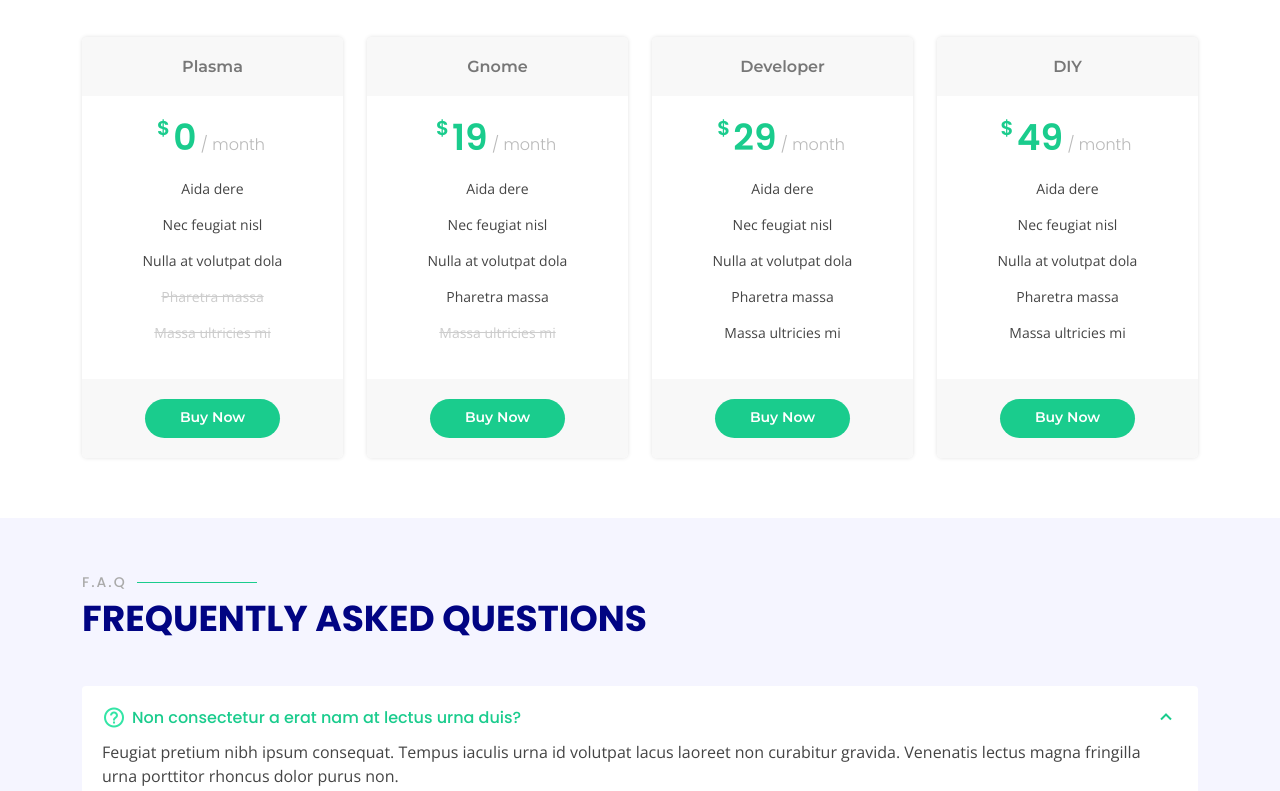
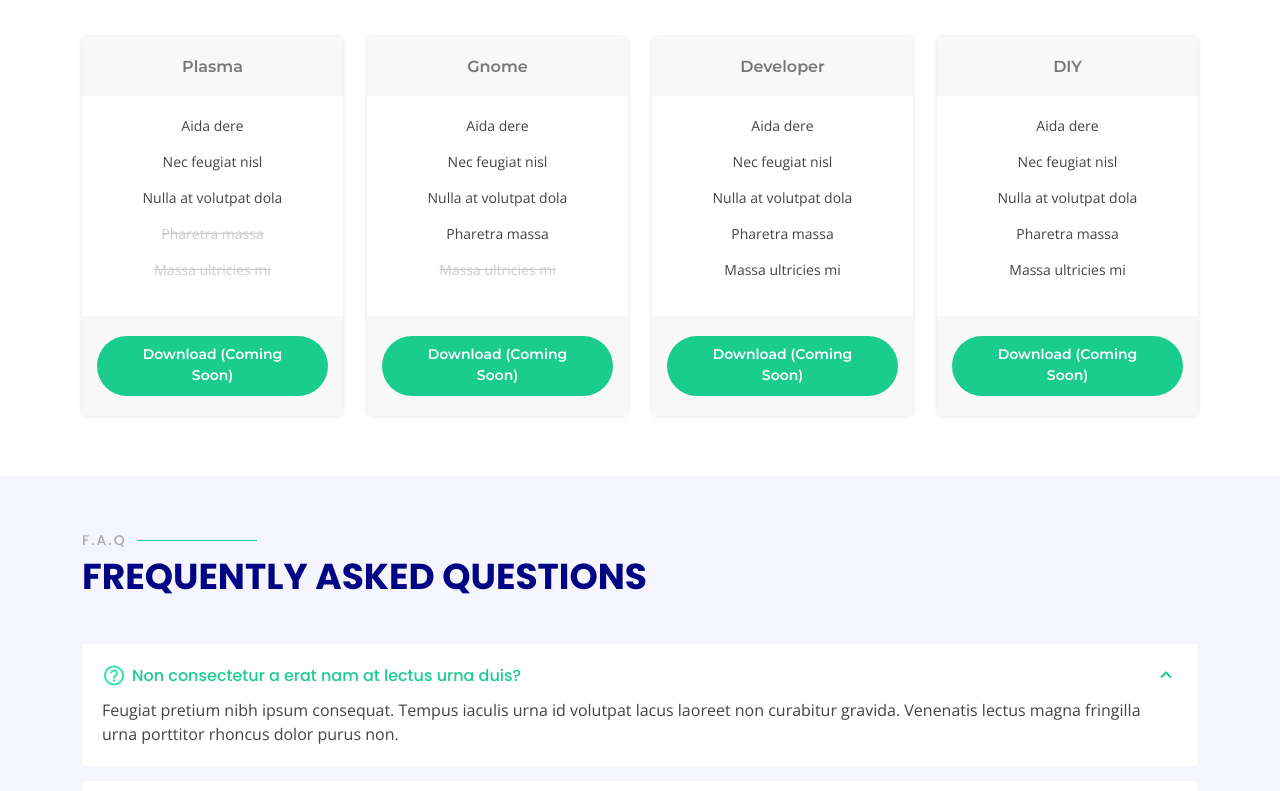
Before and after one commit to frazergrant345/frazergrant345.github.io, a plain HTML site: page index.html in a window 1280 px wide. Shown: the part 5936-6727 px from the top of the page. Drawn offline with nearby package versions, Linux system fonts and the light colour scheme.

Commit message:
changed info

```diff
--- a/index.html
+++ b/index.html
@@ -635,7 +635,6 @@
           <div class="col-lg-3 col-md-6">
             <div class="box" data-aos="zoom-in" data-aos-delay="100">
               <h3>Plasma</h3>
-              <h4><sup>$</sup>0<span> / month</span></h4>
               <ul>
                 <li>Aida dere</li>
                 <li>Nec feugiat nisl</li>
@@ -644,7 +643,7 @@
                 <li class="na">Massa ultricies mi</li>
               </ul>
               <div class="btn-wrap">
-                <a href="#" class="btn-buy">Buy Now</a>
+                <a href="#" class="btn-buy">Download (Coming Soon)</a>
               </div>
             </div>
           </div>
@@ -652,7 +651,6 @@
           <div class="col-lg-3 col-md-6 mt-4 mt-md-0">
             <div class="box" data-aos="zoom-in" data-aos-delay="200">
               <h3>Gnome</h3>
-              <h4><sup>$</sup>19<span> / month</span></h4>
               <ul>
                 <li>Aida dere</li>
                 <li>Nec feugiat nisl</li>
@@ -661,7 +659,7 @@
                 <li class="na">Massa ultricies mi</li>
               </ul>
               <div class="btn-wrap">
-                <a href="#" class="btn-buy">Buy Now</a>
+                <a href="#" class="btn-buy">Download (Coming Soon)</a>
               </div>
             </div>
           </div>
@@ -669,7 +667,6 @@
           <div class="col-lg-3 col-md-6 mt-4 mt-lg-0">
             <div class="box" data-aos="zoom-in" data-aos-delay="300">
               <h3>Developer</h3>
-              <h4><sup>$</sup>29<span> / month</span></h4>
               <ul>
                 <li>Aida dere</li>
                 <li>Nec feugiat nisl</li>
@@ -678,7 +675,7 @@
                 <li>Massa ultricies mi</li>
               </ul>
               <div class="btn-wrap">
-                <a href="#" class="btn-buy">Buy Now</a>
+                <a href="#" class="btn-buy">Download (Coming Soon)</a>
               </div>
             </div>
           </div>
@@ -686,7 +683,6 @@
           <div class="col-lg-3 col-md-6 mt-4 mt-lg-0">
             <div class="box" data-aos="zoom-in" data-aos-delay="400">
               <h3>DIY</h3>
-              <h4><sup>$</sup>49<span> / month</span></h4>
               <ul>
                 <li>Aida dere</li>
                 <li>Nec feugiat nisl</li>
@@ -695,7 +691,7 @@
                 <li>Massa ultricies mi</li>
               </ul>
               <div class="btn-wrap">
-                <a href="#" class="btn-buy">Buy Now</a>
+                <a href="#" class="btn-buy">Download (Coming Soon)</a>
               </div>
             </div>
           </div>
@@ -899,14 +895,10 @@
 
     <div class="container">
       <div class="copyright">
-        &copy; Copyright <strong><span>Bootslander</span></strong>. All Rights Reserved
+        &copy; Copyright <strong><span>Artemis OS</span></strong>. All Rights Reserved
       </div>
       <div class="credits">
-        <!-- All the links in the footer should remain intact. -->
-        <!-- You can delete the links only if you purchased the pro version. -->
-        <!-- Licensing information: https://bootstrapmade.com/license/ -->
-        <!-- Purchase the pro version with working PHP/AJAX contact form: https://bootstrapmade.com/bootslander-free-bootstrap-landing-page-template/ -->
-        Designed by <a href="https://bootstrapmade.com/">BootstrapMade</a>
+        Designed by <a href="https://frazergrant345.github.io/">Artemis OS</a>
       </div>
     </div>
   </footer><!-- End Footer -->
```
